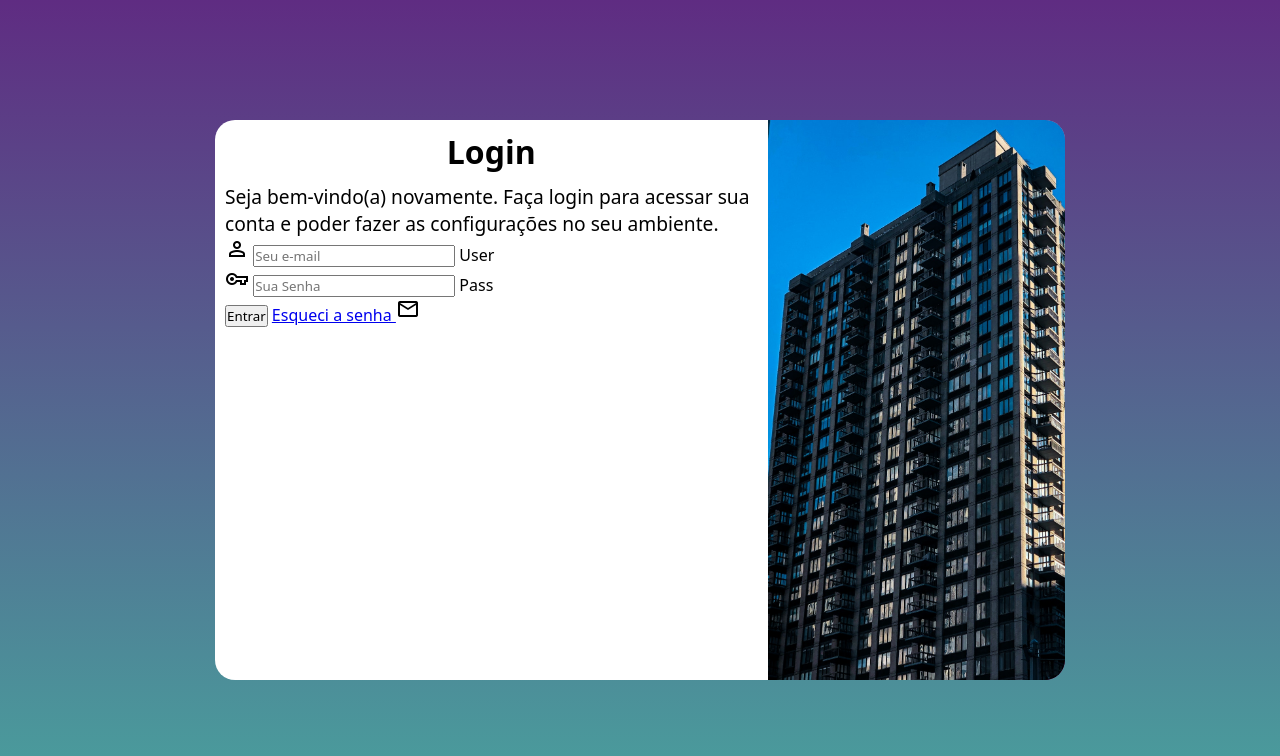
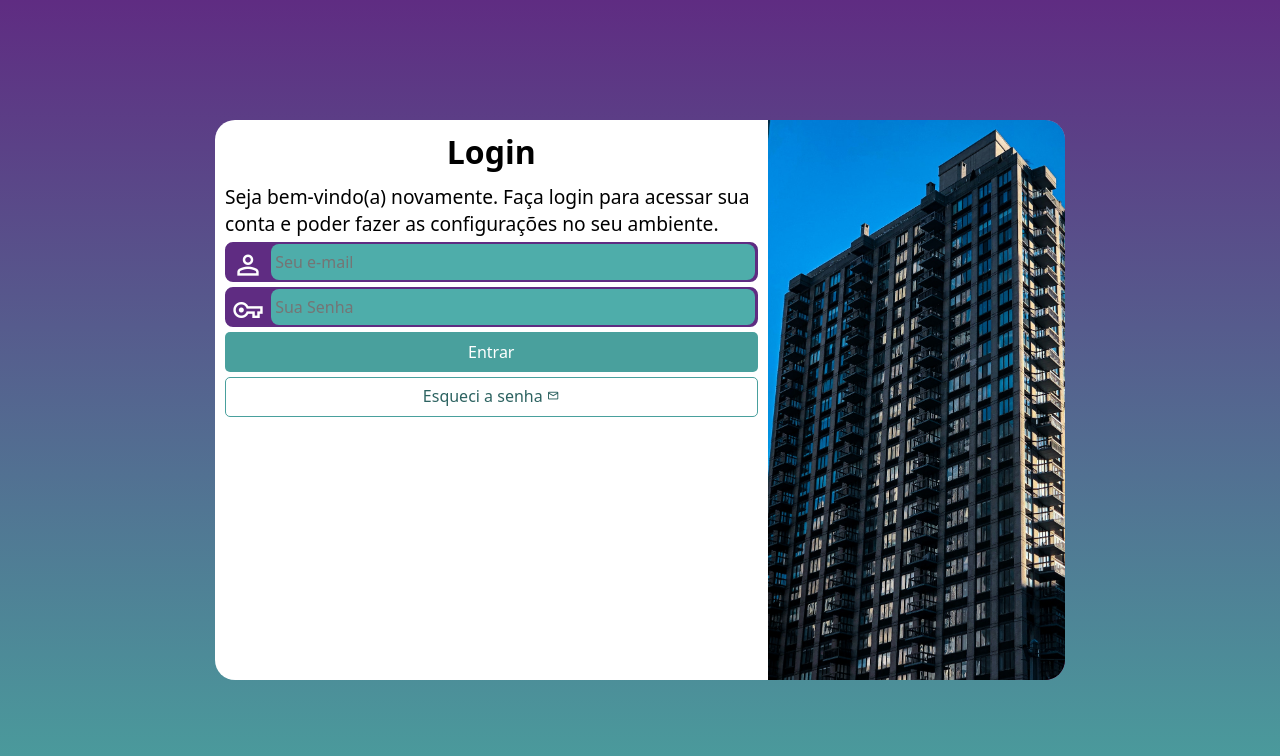
Before and after one commit to HilarioMachado/projeto-login, a plain HTML site: page index.html in a window 1280 px wide. Drawn offline with nearby package versions, Linux system fonts and the light colour scheme.

Commit message:
terminado

```diff
--- a/estilos/media-query.css
+++ b/estilos/media-query.css
@@ -19,6 +19,7 @@
         float: right;
         width: 70%;
     }
+
 }
 
 @media screen and (min-width: 993px){
--- a/estilos/style.css
+++ b/estilos/style.css
@@ -59,29 +59,67 @@ div#formulario > h1{
 div#formulario > p{
     font-size: 0.8em;
 }
+form > div.campo{
+    background-color: #5f2c82;
+    display: block;
+    border: 2px solid  #5f2c82;
+    width: 100%;
+    height: 40px;
+    border-radius: 8px;
+    margin:5px 0px ;
+}
+div.campo > span{
+    color: white;
+    font-size: 2em;
+    width: 40px;
+    padding: 5px;
+}
+div.campo > input{
+    background-color: #4eadaa;
+    font-size: 1em;
+    width: calc(100% - 44.4px);
+    height: 100%;
+    transform: translateY(-13px);
+    border: 0px;
+    border-radius: 8px;
+    padding: 4px;
+}
+div.campo >input:focus-within{
+    background-color: white;
+}
+form > input[type=submit]{
+    display: block;
+    font-size: 1em;
+    width: 100%;
+    height: 40px;
+    background-color: #49a09d;
+    color: white;
+    border: none;
+    border-radius: 5px;
+    cursor: pointer;
+}
+form > input[type=submit]:hover{
+    background-color: #2d6361;
+}
 
-
-
- /*Declarações paisagem*/
- @media screen and (orientation: landscape) {
-
-    body{
-        background-image: linear-gradient(to top, #49a09d,#5f2c82);
-    }
-    section#login{
-        width: 500px;
-        height: 250px;
-
-        transition: width 0.3s, height 0.4s;
-    transition-timing-function: ease;
-    }
-    section#login > div#imagem{
-        float: left;
-        width: 30%;
-        height: 100%;
-    }
-    section#login > div#formulario {
-        float: right;
-        width: 70%;
-    }
+form > a.botao{
+    display: block;
+    text-align: center;
+    text-decoration: none;
+    font-size: 1em;
+    width: 100%;
+    height: 40px;
+    padding-top: 7px;
+    margin-top: 5px;
+    background-color: white;
+    color:#2d6361;
+    border: 1px solid  #49a09d;
+    border-radius: 5px;
+    cursor: pointer;
 }
+form > a.botao:hover{
+    background-color: #5ec7c3;
+}
+form > a.botao > span{
+    font-size: 0.8em;
+}
--- a/index.html
+++ b/index.html
@@ -21,16 +21,17 @@
                    <div class="campo">
                     <span class="material-symbols-outlined">person</span>
                     <input type="email" name="user" id="iuser" placeholder="Seu e-mail" autocomplete="email" required maxlength="30">
-                    <label for="iuser">User</label>
                    </div>
 
                    <div class="campo">
                     <span class="material-symbols-outlined">vpn_key</span>
                     <input type="password" name="pass" id="ipass" placeholder="Sua Senha" autocomplete="current-password" required minlength="8" maxlength="25">
-                    <label for="ipass">Pass</label>
                    </div>
                     <input type="submit" value="Entrar">
-                    <a href="esqueci.html">Esqueci a senha </a><span class="material-symbols-outlined">mail</span>
+                    <a href="esqueci.html" class="botao">Esqueci a senha
+                        <span
+                        class="material-symbols-outlined">mail</span>
+                    </a>
                 </form>
 
             </div>
```
